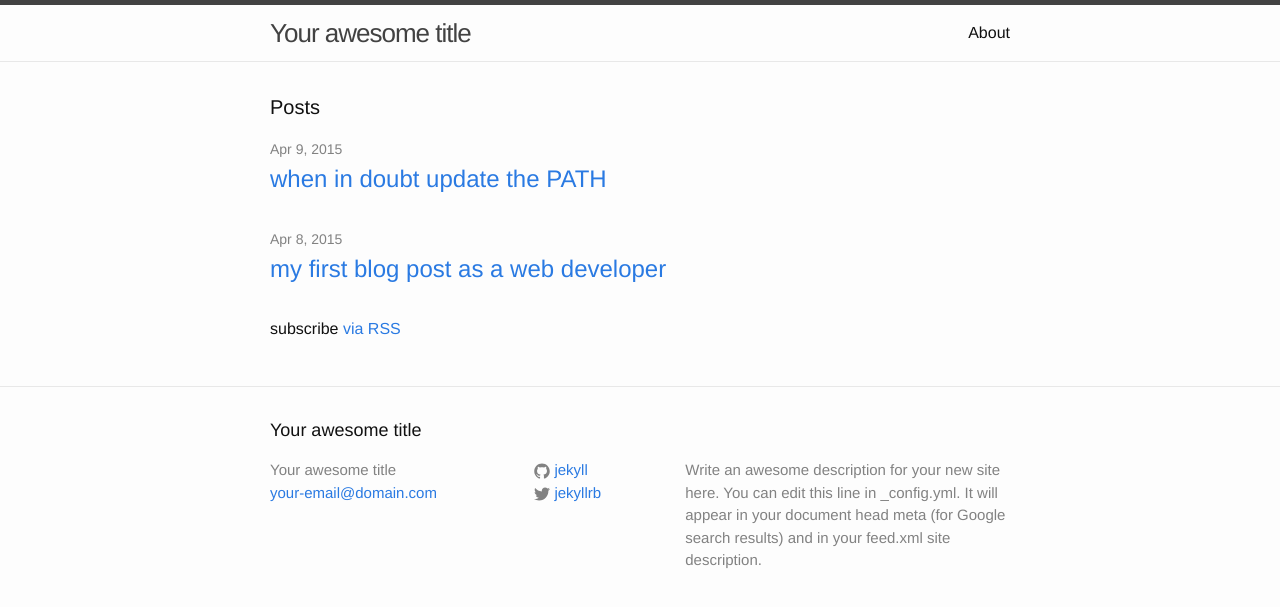
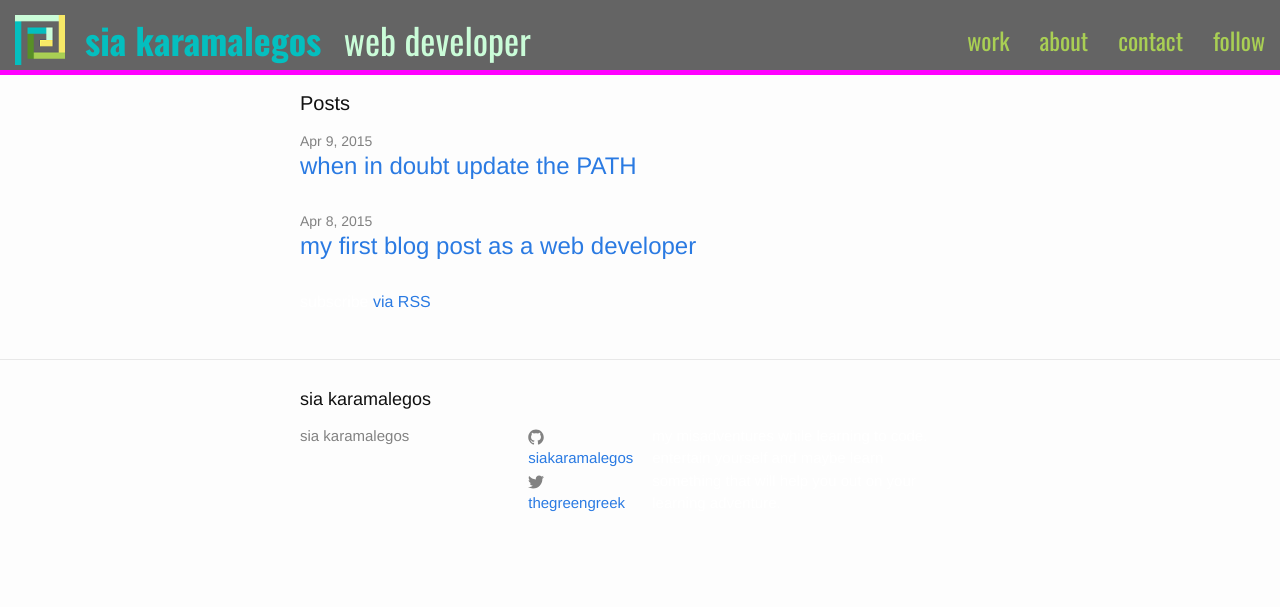
Before and after one commit to siakaramalegos/blog, a Jekyll site: the page built from index.html, in a window 1280 px wide. Shown: the top 607 px of the page. Built offline with Jekyll 4.4.1, drawn with Linux system fonts in a browser that asks for light colours.

Commit message:
Added bootstrap and navbar and updated config

```diff
--- a/_config.yml
+++ b/_config.yml
@@ -1,14 +1,13 @@
 # Site settings
-title: Your awesome title
-email: your-email@domain.com
+title: sia karamalegos
+# email: your-email@domain.com
 description: > # this means to ignore newlines until "baseurl:"
-  Write an awesome description for your new site here. You can edit this
-  line in _config.yml. It will appear in your document head meta (for
-  Google search results) and in your feed.xml site description.
+  my misadventures while learning to code.  entertain yourself and maybe
+  learn something that will help you out on your learning adventure.
 baseurl: "" # the subpath of your site, e.g. /blog/
-url: "http://yourdomain.com" # the base hostname & protocol for your site
-twitter_username: jekyllrb
-github_username:  jekyll
+url: "http://siakaramalegos.github.io/" # the base hostname & protocol for your site
+twitter_username: thegreengreek
+github_username:  siakaramalegos
 
 # Build settings
 markdown: kramdown
--- a/_includes/head.html
+++ b/_includes/head.html
@@ -6,6 +6,8 @@
   <title>{% if page.title %}{{ page.title }}{% else %}{{ site.title }}{% endif %}</title>
   <meta name="description" content="{% if page.excerpt %}{{ page.excerpt | strip_html | strip_newlines | truncate: 160 }}{% else %}{{ site.description }}{% endif %}">
 
+  <link rel="stylesheet" href="https://maxcdn.bootstrapcdn.com/bootstrap/3.3.2/css/bootstrap.min.css">
+  <link href='http://fonts.googleapis.com/css?family=Oswald:400,300,700' rel='stylesheet' type='text/css'>
   <link rel="stylesheet" href="{{ "/css/main.css" | prepend: site.baseurl }}">
   <link rel="canonical" href="{{ page.url | replace:'index.html','' | prepend: site.baseurl | prepend: site.url }}">
   <link rel="alternate" type="application/rss+xml" title="{{ site.title }}" href="{{ "/feed.xml" | prepend: site.baseurl | prepend: site.url }}" />
--- a/_includes/header.html
+++ b/_includes/header.html
@@ -1,3 +1,30 @@
+<nav class="navbar navbar-default navbar-fixed-top" role="navigation">
+      <!-- Brand and toggle get grouped for better mobile display -->
+      <div class="navbar-header">
+        <button type="button" class="navbar-toggle" data-toggle="collapse" data-target="#bs-example-navbar-collapse-1">
+          <span class="sr-only">Toggle navigation</span>
+          <span class="icon-bar"></span>
+          <span class="icon-bar"></span>
+          <span class="icon-bar"></span>
+        </button>
+        <a href="index.html" class="navbar-brand">
+            <img src="images/keylogo2.png" class="logo" alt="personal logo">
+            <span class="text-super">Sia Karamalegos</span>
+            <span class="text-sub">Web Developer</div>
+        </a>
+      </div>
+
+      <!-- Collect the nav links, forms, and other content for toggling -->
+      <div class="collapse navbar-collapse" id="bs-example-navbar-collapse-1">
+        <ul class="nav navbar-nav navbar-right">
+          <li><a href="index.html">work</a></li>
+          <li><a href="about.html">about</a></li>
+          <li><a href="contact.html">contact</a></li>
+          <li><a href="contact.html#Follow">follow</a></li>
+        </ul>
+      </div><!-- /.navbar-collapse -->
+    </nav>
+
 <header class="site-header">
 
   <div class="wrapper">
--- a/css/main.scss
+++ b/css/main.scss
@@ -27,7 +27,89 @@ $content-width:    800px;
 $on-palm:          600px;
 $on-laptop:        800px;
 
+body {
+  color: #A9CF54;
+  font-weight: 300;
+  background-color: #939292;
+  padding-top: 90px;
+}
 
+p {
+  color: white;
+}
+
+.navbar {
+  border-radius: 0;
+  border-bottom: 5px solid #FF00FF;
+  background-color: #646464;
+  height: 75px;
+  line-height: 75px;
+  padding-top: 15px;
+  font-family: 'Oswald', sans-serif;
+}
+
+  .navbar-brand {
+    color: #04BFBF;
+    font-size: 36px;
+    text-transform: lowercase;
+  }
+
+  .logo {
+    padding: 0;
+    height: 50px;
+    float: left;
+    position: relative;
+    bottom: 15px;
+  }
+
+.navbar-header a .text-super {
+  color: #04BFBF;
+}
+
+.navbar-header a:hover .text-super {
+  color: #FFF;
+}
+
+  .navbar-right {
+    margin-right: 0;
+  }
+
+    .navbar-right li {
+      font-size: 24px;
+      font-weight: 500;
+    }
+
+      .navbar-right li a {
+        color: #A9CF54;
+      }
+
+      .navbar-right li a:visited {
+        color: #A9CF54;
+      }
+
+      .navbar-default .navbar-nav>li>a {
+        color: #A9CF54;
+      }
+
+      .nav.navbar-nav.navbar-right li a:hover {
+        color: #FF00FF;
+        background-color: #646464;
+      }
+
+.text-super {
+  color: #04BFBF;
+  font-weight: 700;
+  text-transform: lowercase;
+  padding-left: 20px;
+  padding-right: 15px;
+
+}
+
+.text-sub {
+  color: #CAFCD8;
+  text-transform: lowercase;
+  font-weight: 500;
+}
 
 // Using media queries with like this:
 // @include media-query($on-palm) {
```
Also changed, not shown: images/keylogo2.png (added).
